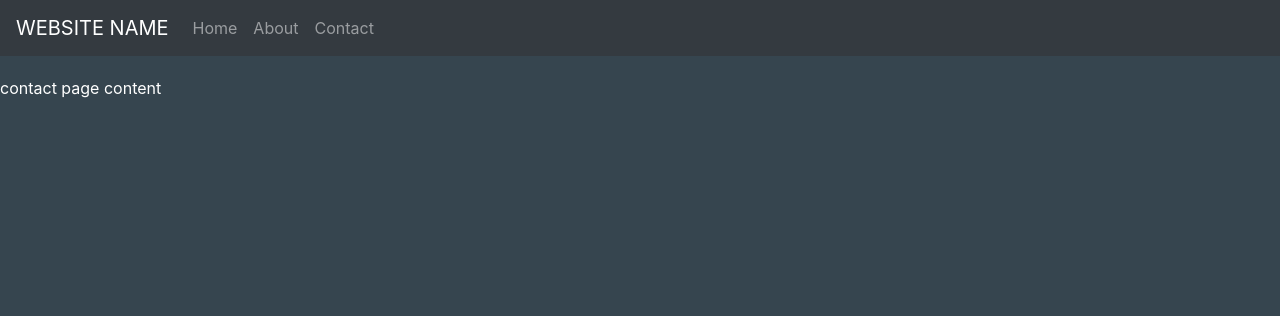
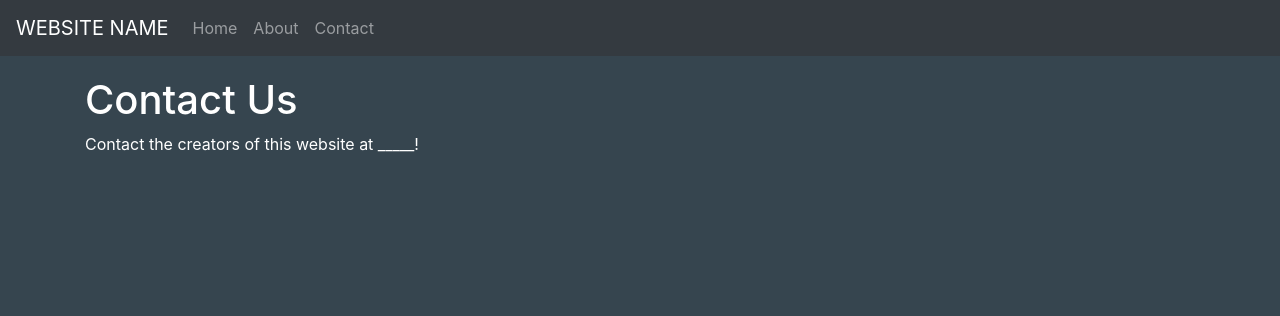
Before and after one commit to alex-iliarski/MadHacks, a Flask app: page /contact in a window 1280 px wide. Shown: the top 316 px of the page. Run offline with Flask 2, Linux system fonts and the light colour scheme.

Commit message:
minor changes

```diff
--- a/webpage/routes.py
+++ b/webpage/routes.py
@@ -1,5 +1,7 @@
 from webpage import app
 from flask import render_template, redirect, url_for, flash
+from webpage import db
+from flask_login import login_user, logout_user, login_required
 
 @app.route('/')
 @app.route('/home')
@@ -13,7 +15,3 @@ def about():
 @app.route('/contact')
 def contact():
     return render_template('contact.html')
-
-# @app.route('/register')
-# def register():
-#     return render_template('register.html')
--- a/webpage/templates/base.html
+++ b/webpage/templates/base.html
@@ -15,7 +15,7 @@
 </head>
 <body>
     <nav class="navbar navbar-expand-md navbar-dark bg-dark">
-        <a class="navbar-brand" href="#"> WEBSITE NAME </a>
+        <a class="navbar-brand" href="{{ url_for('home') }}"> WEBSITE NAME </a>
         <button class="navbar-toggler" type="button" data-toggle="collapse" data-target="#navbarNav">
             <span class="navbar-toggler-icon"></span>
         </button>
--- a/webpage/templates/contact.html
+++ b/webpage/templates/contact.html
@@ -5,5 +5,10 @@
 {% endblock %}
 
 {% block page_content %}
-    contact page content
+    <div class = "container">
+        <div class="Center">
+            <h1>Contact Us</h1>
+            <p>Contact the creators of this website at _____!</p>
+        </div>
+    </div>
 {% endblock %}
```
Also changed, not shown: webpage/__init__.py (+8 -0 lines).
